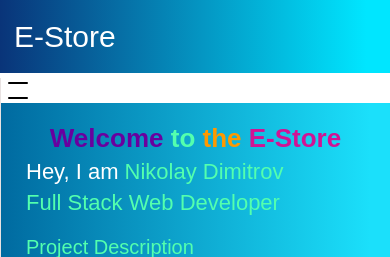
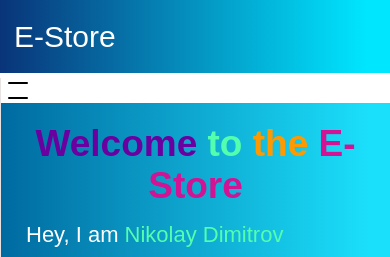
Before and after one commit to nikolai-dimitrov/Shopping-Cart-Demo, a React (Vite) app in the folder Shopping-Cart/: page / in a window 390 px wide. Shown: the top 257 px of the page. Built offline with nearby package versions, Linux system fonts and the light colour scheme.

Commit message:
refactor: change h1 font size and margin bottom

```diff
--- a/Shopping-Cart/src/components/Home/home.module.css
+++ b/Shopping-Cart/src/components/Home/home.module.css
@@ -237,7 +237,8 @@ h3 {
 
 @media (max-width: 425px) {
 	.heading {
-        font-size: 26px;
+		font-size: 37px;
+        margin-bottom: 15px;
 	}
 	.imgWrapper {
 		height: 21.5vh;
@@ -248,9 +249,6 @@ h3 {
 	}
 }
 @media (max-width: 375px) {
-    .heading {
-        font-size: 23px;
-    }
 	.imgWrapper {
 		height: 21.5vh;
 	}
```
Lines whose indentation alone changed are shown as unchanged.
